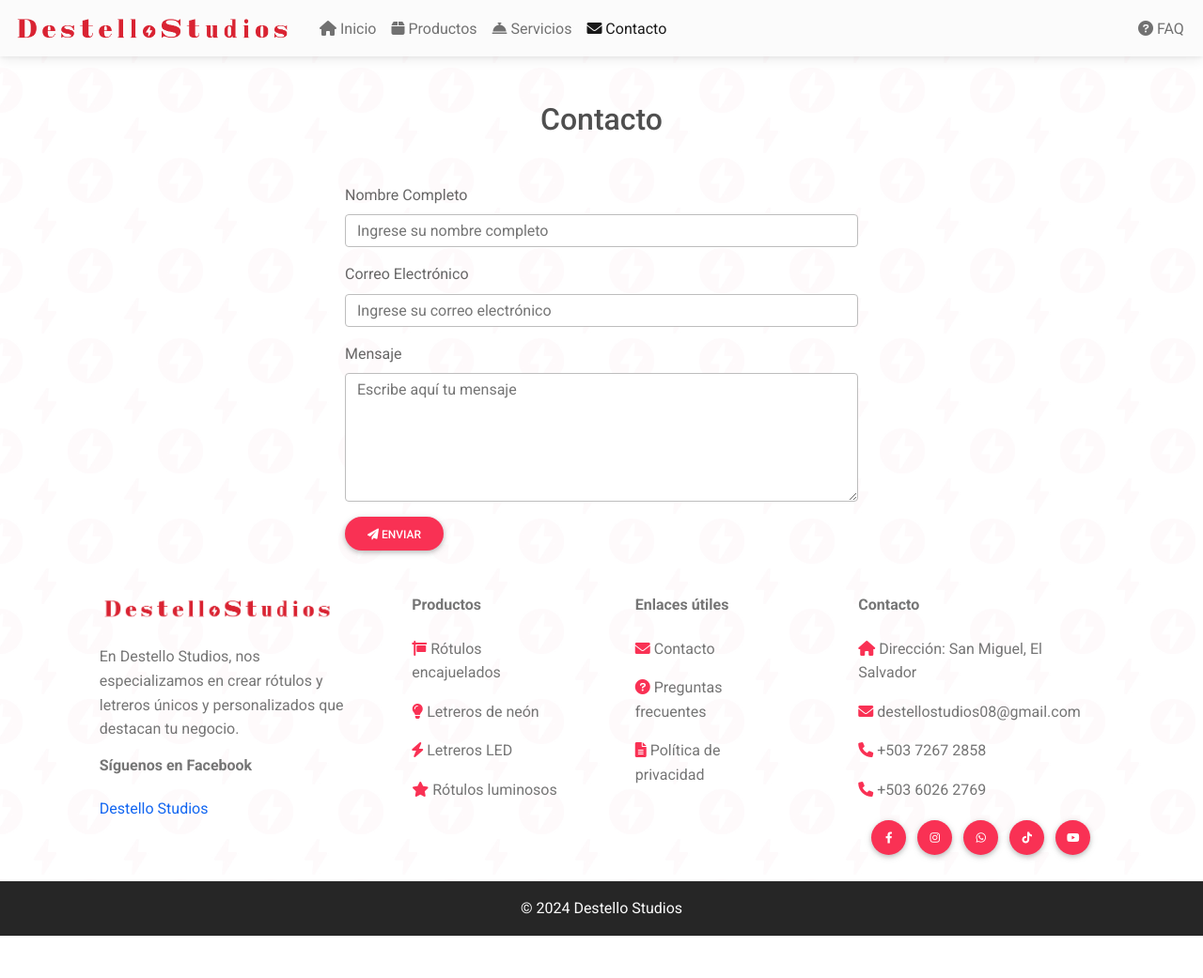
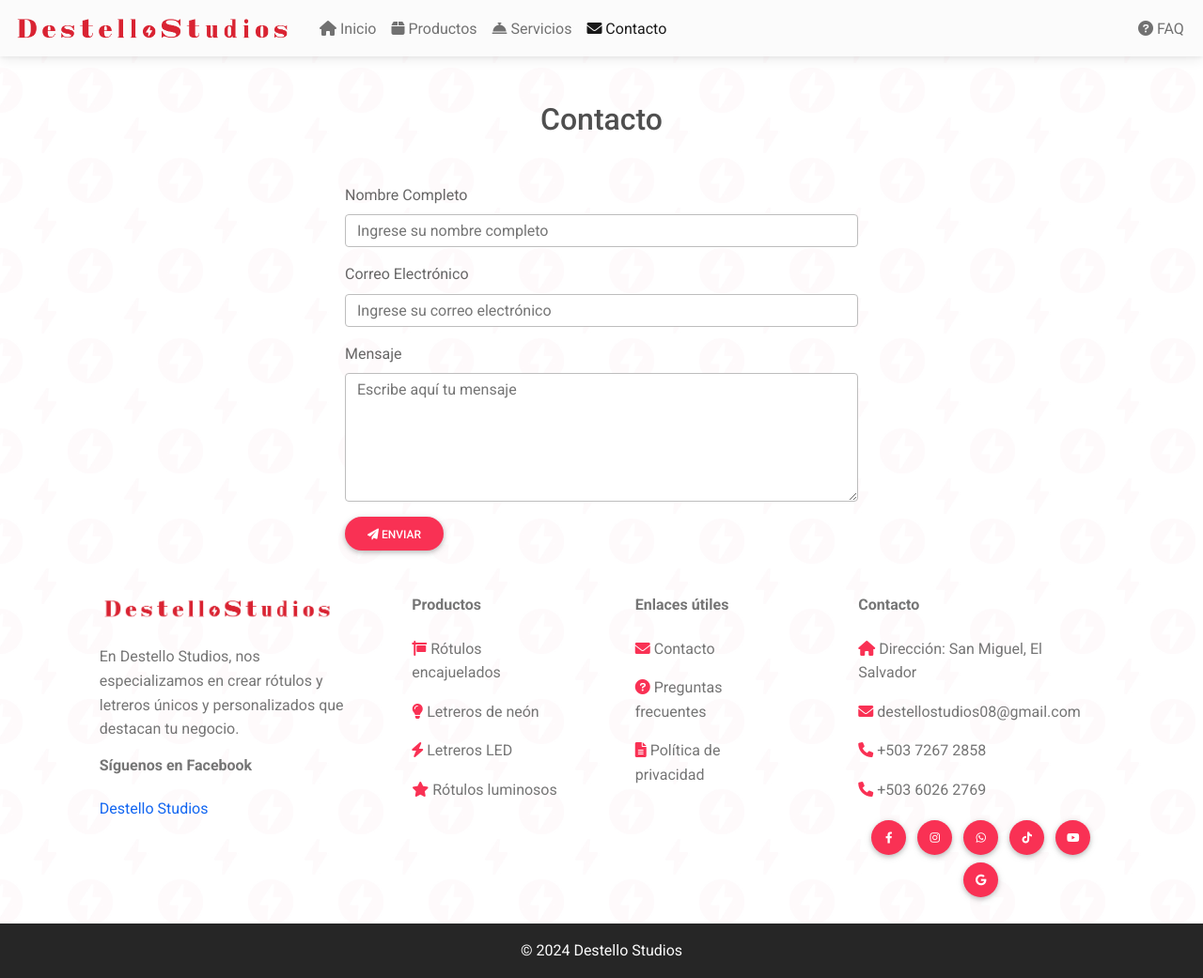
Before and after one commit to JBerrios08/Web-Destello-Studios, a website: page contacto.html in a window 1280 px wide. Shown: the whole page at 94% size. Before the commit the page ends 996 px from the top, so only its background shows below. Drawn offline with nearby package versions, Linux system fonts and the light colour scheme.

Commit message:
Add files via upload

```diff
--- a/contacto.html
+++ b/contacto.html
@@ -44,7 +44,8 @@
                         <a class="nav-link" href="servicios.html"><i class="fas fa-concierge-bell"></i> Servicios</a>
                     </li>
                     <li class="nav-item">
-                        <a class="nav-link active" aria-current="page" href="contacto.html"><i class="fas fa-envelope"></i> Contacto</a>
+                        <a class="nav-link active" aria-current="page" href="contacto.html"><i
+                                class="fas fa-envelope"></i> Contacto</a>
                     </li>
                 </ul>
                 <!-- Add FAQ link on the right -->
@@ -210,6 +211,10 @@
                                 class="btn btn-floating m-1 rounded-circle bg-danger" target="_blank">
                                 <i class="fab fa-youtube text-white"></i>
                             </a>
+                            <a href="https://g.co/kgs/qX1XKUW" class="btn btn-floating m-1 rounded-circle bg-danger"
+                                target="_blank">
+                                <i class="fab fa-google text-white"></i>
+                            </a>
                         </div>
                     </div>
 
```
Also changed, not shown: faq.html (+6 -1 lines), index.html (+3 -0 lines), politica.html (+4 -0 lines), productos.html (+6 -1 lines), servicios.html (+6 -1 lines).
